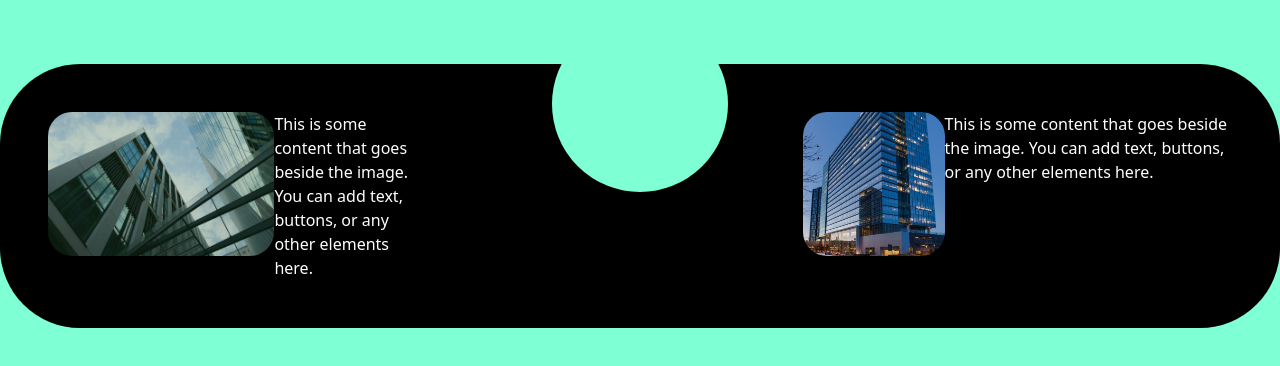
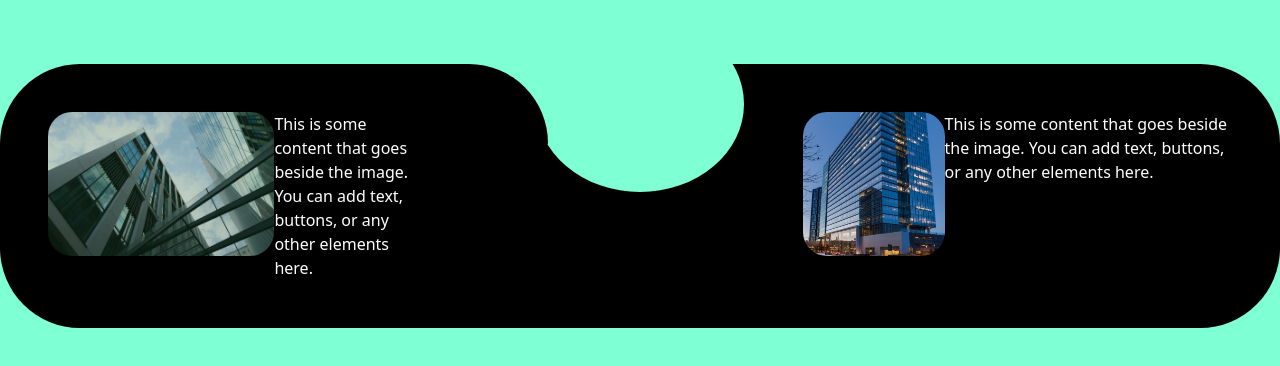
Before and after one commit to AshiqueHussain00/Individual-bulding-Website, a React (Vite) app: page / in a window 1280 px wide. Shown: the top 366 px of the page. Built offline with nearby package versions, Linux system fonts and the light colour scheme.

Commit message:
Individual Bulding Website

```diff
--- a/src/components/ExampleComponent.jsx
+++ b/src/components/ExampleComponent.jsx
@@ -14,7 +14,7 @@ function ExampleComponent() {
         </div>
       </div> */}
       <div className="back-element flex justify-center bg-white/30 gap-96 p-12 absolute rounded-custom-80 z-30">
-      <div className="back-element1"></div>
+      <div className="back-element1"><div className='back-element3'></div> <div className='back-element2'></div></div>
         <div className="flex bg-transparent  rounded-lg overflow-hidden">
           <img
             src={bulding2}
--- a/src/index.css
+++ b/src/index.css
@@ -22,30 +22,58 @@ body {
     right: 0;
     display: block;
     margin: auto;
-    width: 11rem;
+    width: 13rem;
     height: 11rem;
     border-radius: 50%;
     border: 10px solid var(--clr);
     background: var(--clr);
 
 }
-/*
+
 .back-element1::before {
     content: "";
     position: absolute;
-    top: 2.5rem;
-    left: -4rem;
+    top: 2.4rem;
+    left: -5.1rem;
     right: 30rem;
     display: block;
     margin: auto;
-    width: 4rem;
-    height: 4em;
-    border-radius: 50%;
-    background: #000;
+    width: 6rem;
+    height: 5em;
+    /* transform: rotate(180deg); */
+    /* border-radius: 0px 0px 50px 0px; */
+    background: var(--clr);
 
 }
+.back-element1 .back-element2 {
+  z-index: 1;
+    display: block;
+    content: "";
+    position: absolute;
+    border-bottom-right-radius: 2%;
+    border-top-right-radius: 10rem;
+    top: 2.4rem;
+    left: -5.9rem;
+    background-color: #000;
+    height: 5rem;
+    width: 6rem;
+}
 
-.back-element1::after {
+/* .back-element1 .back-element3 {
+    z-index: 3;
+    display: block;
+    content: "";
+    position: absolute;
+    border-radius: 50%;
+    transform: rotate(180deg);
+    top: 4rem;
+    left: -4.4rem;
+    background-color: #000;
+    height: 10rem;
+    width: 5rem;
+    background-color: #fff;
+} */
+/* .back-element1::after {
     content: "";
     position: absolute;
     top: 2rem;
```
